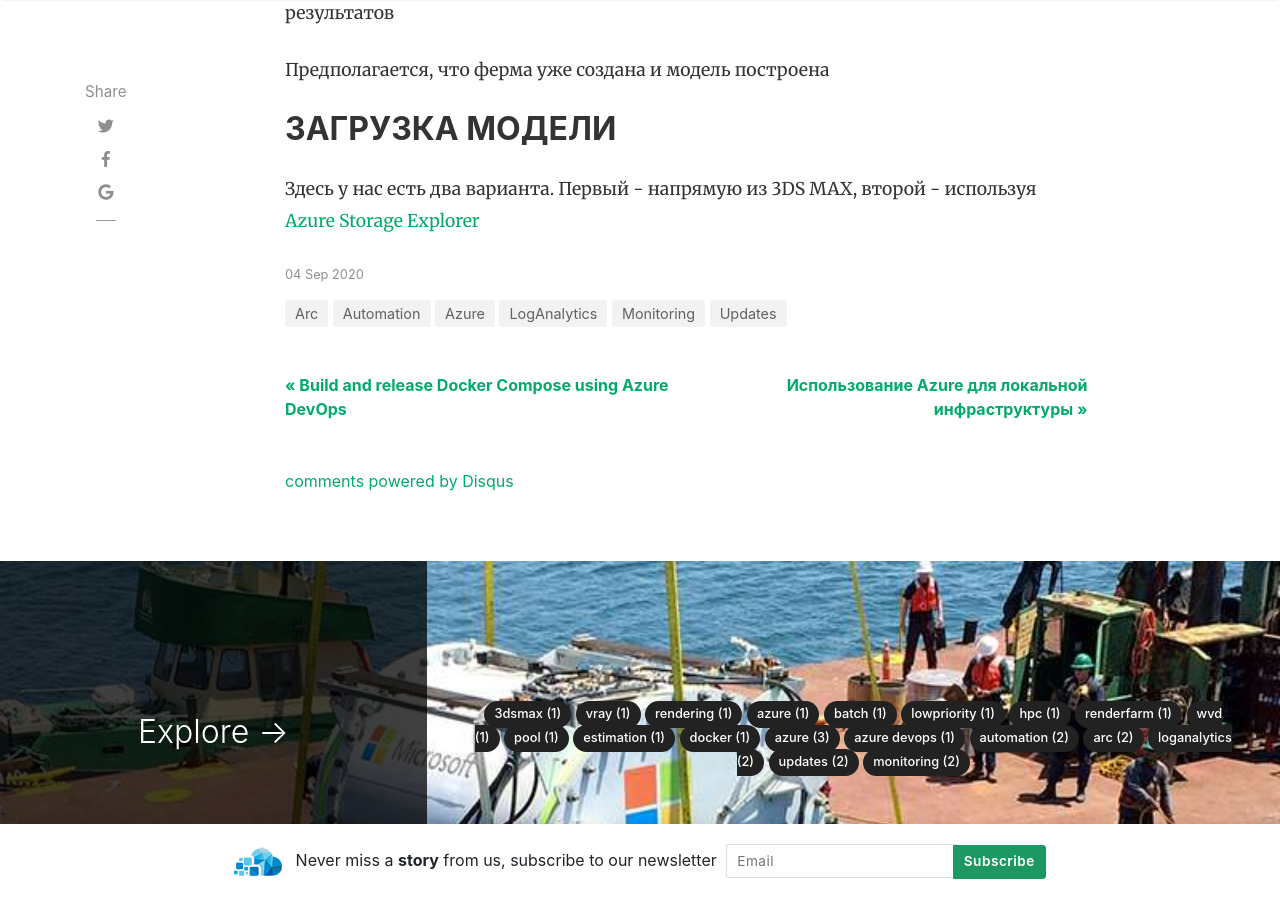
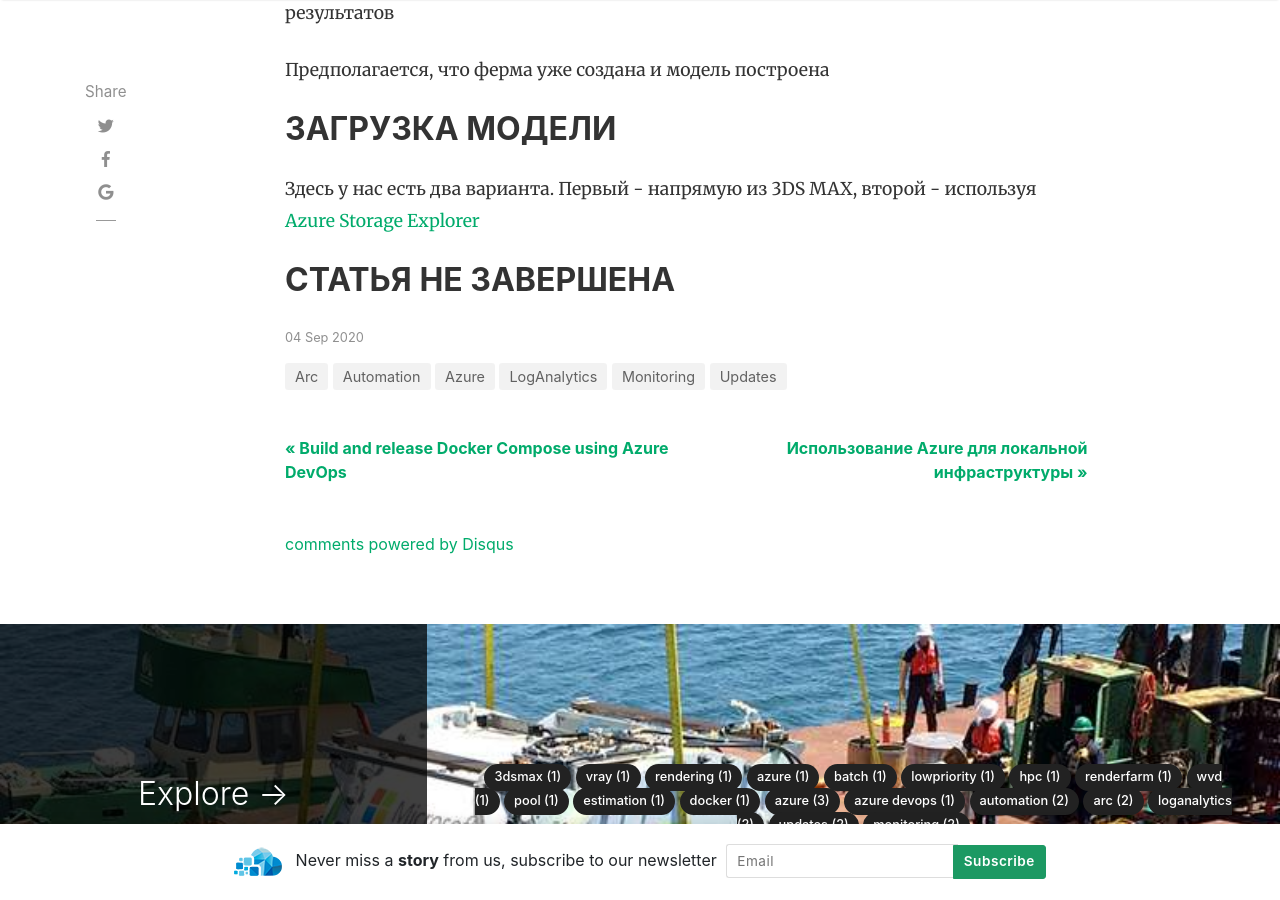
Before and after one commit to AzCEE/azcee.github.io, a Jekyll site: the page built from _posts/2020-09-04-lets-make-it-hybrid.md, in a window 1280 px wide and 900 px high, scrolled down 956 px. Built offline with Jekyll 4.4.1, drawn with Linux system fonts in a browser that asks for light colours; nearby versions of some CDN libraries; comment, search, counter and statistics services are not loaded.

Commit message:
Update 2020-09-04-lets-make-it-hybrid.md

```diff
--- a/_posts/2020-09-04-lets-make-it-hybrid.md
+++ b/_posts/2020-09-04-lets-make-it-hybrid.md
@@ -24,7 +24,7 @@
 
 
 
-
+## СТАТЬЯ НЕ ЗАВЕРШЕНА
 
 
 <!--
```
